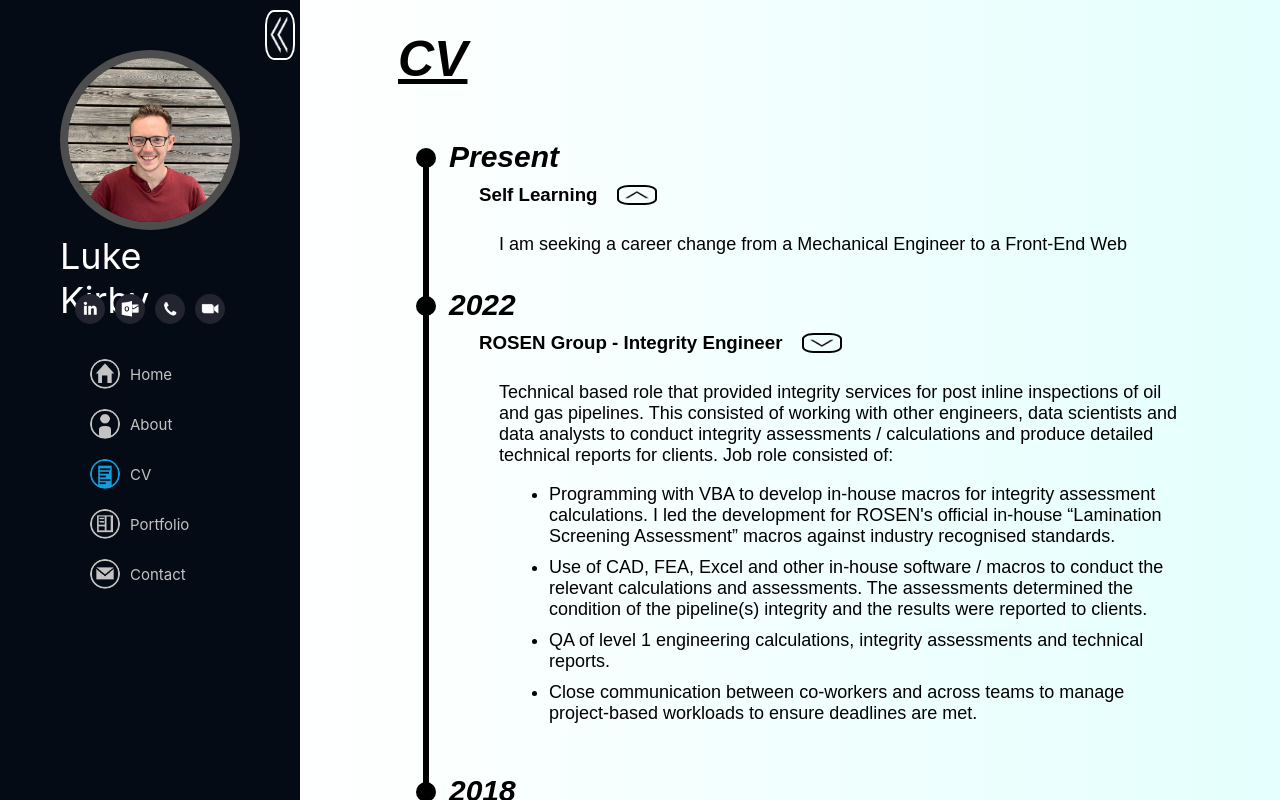
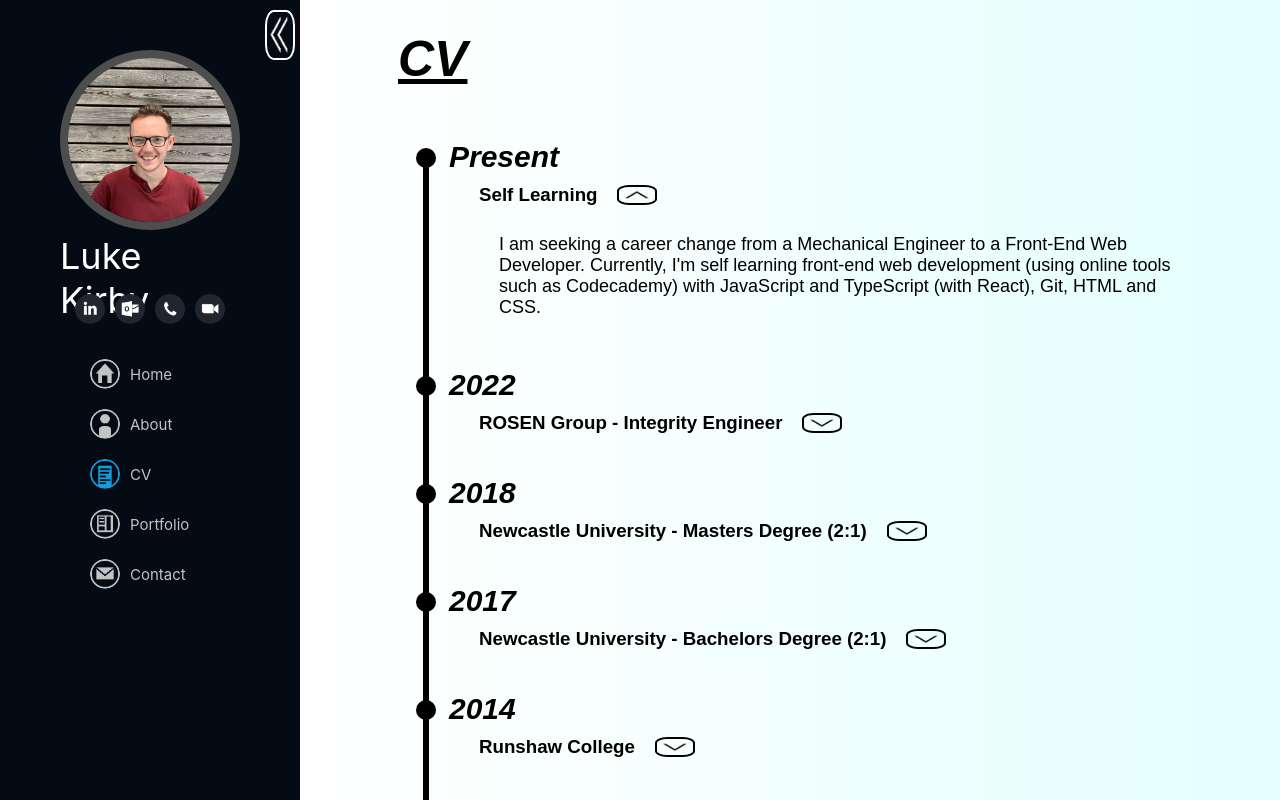
Before and after one commit to Luke-Kirby/Luke-Kirby-Portfolio, a React (Create React App) app: page /cv in a window 1280 px wide. Both pictures are taken after a click on the button 637 px from the left and 195 px from the top of the page. Built offline with nearby package versions, Linux system fonts and the light colour scheme.

Commit message:
contact page

```diff
--- a/public/index.html
+++ b/public/index.html
@@ -24,7 +24,7 @@
       work correctly both with client-side routing and a non-root public URL.
       Learn how to configure a non-root public URL by running `npm run build`.
     -->
-    <title>React App</title>
+    <title>Luke Kirby</title>
   </head>
   <body>
     <noscript>You need to enable JavaScript to run this app.</noscript>
--- /dev/null
+++ b/src/components/Cv/ExpandContainer/getTransitionTimeMs.ts
@@ -0,0 +1,5 @@
+export default function getTransitionTimeMs(heightTransition: string): number {
+  const m = /(\d+(?:\.\d+)?|\.\d+)(m?s)\b/i.exec(heightTransition);
+  if (!m) throw new Error("Could not parse time from transition value");
+  return Number(m[1]) * (m[2].length === 1 ? 1000 : 1);
+}
--- /dev/null
+++ b/src/components/Cv/ExpandContainer/index.tsx
@@ -0,0 +1,212 @@
+import * as React from "react";
+import PropTypes from "prop-types";
+
+import getTransitionTimeMs from "./getTransitionTimeMs";
+
+export type Props = {
+  children?: any;
+  expanded: boolean;
+  onChangeEnd?: any;
+  collapsedHeight: string;
+  heightTransition: string;
+  className: string;
+  allowOverflowWhenOpen: boolean;
+  eagerRender: boolean;
+};
+type State = {
+  renderInner: boolean;
+  closing: boolean;
+  fullyClosed: boolean;
+  height: string;
+};
+
+export default class SmoothCollapse extends React.Component<Props, State> {
+  _removeTransitionEndListener = () => {};
+  _main = React.createRef<HTMLDivElement>();
+  _inner = React.createRef<HTMLDivElement>();
+  static propTypes = {
+    expanded: PropTypes.bool.isRequired,
+    onChangeEnd: PropTypes.func,
+    collapsedHeight: PropTypes.string,
+    heightTransition: PropTypes.string,
+    className: PropTypes.string,
+    allowOverflowWhenOpen: PropTypes.bool,
+    eagerRender: PropTypes.bool,
+  };
+  static defaultProps = {
+    collapsedHeight: "0",
+    heightTransition: "1s ease",
+    className: "",
+    allowOverflowWhenOpen: false,
+    eagerRender: false,
+  };
+
+  constructor(props: Props) {
+    super(props);
+    this.state = {
+      renderInner: props.expanded || SmoothCollapse._visibleWhenClosed(props),
+      closing: false,
+      fullyClosed: !props.expanded,
+      height: props.expanded ? "auto" : props.collapsedHeight,
+    };
+  }
+
+  static _visibleWhenClosed(props: Props) {
+    return props.eagerRender || parseFloat(props.collapsedHeight) !== 0;
+  }
+
+  componentWillUnmount() {
+    this._removeTransitionEndListener();
+  }
+
+  static getDerivedStateFromProps(props: Props, state: State) {
+    if (props.expanded && (state.closing || state.fullyClosed)) {
+      return {
+        closing: false,
+        fullyClosed: false,
+        renderInner: true,
+      };
+    } else if (
+      !props.expanded &&
+      (state.closing || state.fullyClosed) &&
+      state.height !== props.collapsedHeight
+    ) {
+      return {
+        height: props.collapsedHeight,
+        renderInner:
+          state.renderInner || SmoothCollapse._visibleWhenClosed(props),
+      };
+    }
+    return null;
+  }
+
+  _onNextTransitionEnd = (el: HTMLDivElement, callback: () => void) => {
+    this._removeTransitionEndListener();
+
+    const listener = () => {
+      this._removeTransitionEndListener();
+      callback();
+    };
+
+    let timeout: any;
+    this._removeTransitionEndListener = () => {
+      this._removeTransitionEndListener = () => {};
+      clearTimeout(timeout);
+      el.removeEventListener("transitionend", listener);
+    };
+
+    // Wait until the transitionend event, or until a timer goes off in
+    // case the event doesn't fire because the browser doesn't support it
+    // or the element is hidden before it happens. The timer is a little
+    // longer than the transition is supposed to take to make sure we don't
+    // cut the animation early while it's still going if the browser is
+    // running it just a little slow.
+    el.addEventListener("transitionend", listener);
+    const ms = getTransitionTimeMs(this.props.heightTransition) * 1.1 + 500;
+    timeout = setTimeout(listener, ms);
+  };
+
+  componentDidUpdate(prevProps: Props, prevState: State) {
+    if (!prevProps.expanded && this.props.expanded) {
+      this._removeTransitionEndListener();
+
+      const mainEl = this._main.current;
+      const innerEl = this._inner.current;
+      if (!mainEl || !innerEl) throw new Error("Should not happen");
+
+      // Set the collapser to the target height instead of auto so that it
+      // animates correctly. Then switch it to 'auto' after the animation so
+      // that it flows correctly if the page is resized.
+      const targetHeight = `${innerEl.clientHeight}px`;
+      this.setState({
+        height: targetHeight,
+      });
+
+      this._onNextTransitionEnd(mainEl, () => {
+        this.setState(
+          {
+            height: "auto",
+          },
+          () => {
+            if (this.props.onChangeEnd) {
+              this.props.onChangeEnd();
+            }
+          }
+        );
+      });
+    } else if (prevProps.expanded && !this.props.expanded) {
+      this._removeTransitionEndListener();
+
+      if (!this._inner.current) throw new Error("Should not happen");
+      this.setState(
+        {
+          height: `${this._inner.current.clientHeight}px`,
+        },
+        () => {
+          const mainEl = this._main.current;
+          if (!mainEl) throw new Error("Should not happen");
+
+          //mainEl.clientHeight; // force the page layout
+          this.setState({
+            height: this.props.collapsedHeight,
+            closing: true,
+          });
+
+          this._onNextTransitionEnd(mainEl, () => {
+            this.setState({
+              closing: false,
+              fullyClosed: true,
+            });
+            if (this.props.onChangeEnd) {
+              this.props.onChangeEnd();
+            }
+          });
+        }
+      );
+    }
+  }
+
+  render() {
+    const visibleWhenClosed: any = SmoothCollapse._visibleWhenClosed(
+      this.props
+    );
+    const {
+      allowOverflowWhenOpen,
+      children,
+      collapsedHeight,
+      eagerRender,
+      expanded,
+      heightTransition,
+      onChangeEnd,
+      ...props
+    } = this.props;
+    const { height, fullyClosed, renderInner } = this.state;
+    const innerEl = renderInner ? (
+      <div
+        ref={this._inner}
+        style={{
+          overflow:
+            allowOverflowWhenOpen && height === "auto" ? "visible" : "hidden",
+        }}
+      >
+        {children}
+      </div>
+    ) : null;
+
+    return (
+      <div
+        {...props}
+        ref={this._main}
+        style={{
+          height,
+          overflow:
+            allowOverflowWhenOpen && height === "auto" ? "visible" : "hidden",
+          display: fullyClosed && !visibleWhenClosed ? "none" : "",
+          transition: `height ${heightTransition}`,
+        }}
+      >
+        {innerEl}
+      </div>
+    );
+  }
+}
--- a/src/view/About.tsx
+++ b/src/view/About.tsx
@@ -49,7 +49,7 @@ function About() {
         </h2>
         <SkillIcon items={skillItems} />
       </div>
-      <div style={{ marginTop: "50px" }} className="about">
+      {/* <div style={{ marginTop: "50px" }} className="about">
         <h2>
           <em>
             <u>Hobbies</u>
@@ -58,7 +58,7 @@ function About() {
         <div className="images-container">
           <DynamicPicture items={PictureItems} />
         </div>
-      </div>
+      </div> */}
     </div>
   );
 }
--- a/src/view/Contact.tsx
+++ b/src/view/Contact.tsx
@@ -13,7 +13,7 @@ const items = [
     icon: "bigMail",
     path: "mailto:lbkirby96@hotmail.com",
   },
-  { label: "07719155448", icon: "mobile", path: "" },
+  { label: "07719 155 448", icon: "mobile", path: "" },
 ];
 
 function Contact() {
--- a/src/view/Cv.tsx
+++ b/src/view/Cv.tsx
@@ -2,6 +2,7 @@ import React, { useState } from "react";
 import "./Cv.scss";
 import classnames from "classnames";
 import BulletPoint from "../components/Cv/BulletPoint";
+import SmoothCollapse from "../components/Cv/ExpandContainer";
 
 // function AssignButton(section: string) {
 //   return;
@@ -88,7 +89,8 @@ function Cv() {
               expand={DropButtonSelf}
             />
             {DropButtonSelf ? null : null}
-            <div style={{ height: Selfheight }} className="block-text">
+            <div className="block-text">
+              <SmoothCollapse expanded={DropButtonSelf}>
                 <p
                   style={
                     {
@@ -100,10 +102,12 @@ function Cv() {
                   }
                 >
                   I am seeking a career change from a Mechanical Engineer to a
-                Front-End Web Developer. Currently, I'm self learning front-end
-                web development (using online tools such as Codecademy) with
-                JavaScript and TypeScript (with React), Git, HTML and CSS.
+                  Front-End Web Developer. Currently, I'm self learning
+                  front-end web development (using online tools such as
+                  Codecademy) with JavaScript and TypeScript (with React), Git,
+                  HTML and CSS.
                 </p>
+              </SmoothCollapse>
             </div>
 
             <BulletPoint
@@ -113,35 +117,38 @@ function Cv() {
               expand={DropButtonRosen}
             />
             <div className="block-text">
+              <SmoothCollapse expanded={DropButtonRosen}>
                 <p>
                   Technical based role that provided integrity services for post
                   inline inspections of oil and gas pipelines. This consisted of
-                working with other engineers, data scientists and data analysts
-                to conduct integrity assessments / calculations and produce
-                detailed technical reports for clients. Job role consisted of:
+                  working with other engineers, data scientists and data
+                  analysts to conduct integrity assessments / calculations and
+                  produce detailed technical reports for clients. Job role
+                  consisted of:
                 </p>
                 <ul>
                   <li>
-                  Programming with VBA to develop in-house macros for integrity
-                  assessment calculations. I led the development for ROSEN's
-                  official in-house “Lamination Screening Assessment” macros
-                  against industry recognised standards.
+                    Programming with VBA to develop in-house macros for
+                    integrity assessment calculations. I led the development for
+                    ROSEN's official in-house “Lamination Screening Assessment”
+                    macros against industry recognised standards.
                   </li>
                   <li>
-                  Use of CAD, FEA, Excel and other in-house software / macros to
-                  conduct the relevant calculations and assessments. The
+                    Use of CAD, FEA, Excel and other in-house software / macros
+                    to conduct the relevant calculations and assessments. The
                     assessments determined the condition of the pipeline(s)
                     integrity and the results were reported to clients.
                   </li>
                   <li>
-                  QA of level 1 engineering calculations, integrity assessments
-                  and technical reports.
+                    QA of level 1 engineering calculations, integrity
+                    assessments and technical reports.
                   </li>
                   <li>
                     Close communication between co-workers and across teams to
                     manage project-based workloads to ensure deadlines are met.
                   </li>
                 </ul>
+              </SmoothCollapse>
             </div>
             <BulletPoint
               time="2018"
@@ -150,6 +157,7 @@ function Cv() {
               expand={DropButtonMasters}
             />
             <div className="block-text">
+              <SmoothCollapse expanded={DropButtonMasters}>
                 <p style={{ marginLeft: "20px" }}>
                   Mechanical Design and Manufacturing Engineering (MEng).
                 </p>
@@ -157,7 +165,9 @@ function Cv() {
                   <b>Modules:</b>
                 </p>
                 <ul>
-                <li>Computational Modelling (including MATLAB, CAD and FEA)</li>
+                  <li>
+                    Computational Modelling (including MATLAB, CAD and FEA)
+                  </li>
                   <li>Robotics</li>
                   <li>Material Degredation and Component Life</li>
                   <li>Design for Mechanical Power Transmissions</li>
@@ -175,12 +185,14 @@ function Cv() {
                   working with a team to analyse the 3D printing powder the
                   company uses and produce methods such that the powder quality
                   can be determined. This was predominantly a research and
-                experiment-based project that involved using imaging, mechanical
-                and thermal inspection methods within the university's
-                laboratories. Other companies I have visited or completed
-                projects for as a part of work experience modules include
-                Caterpillar, British Engines, Siemens and PDL Solutions.
+                  experiment-based project that involved using imaging,
+                  mechanical and thermal inspection methods within the
+                  university's laboratories. Other companies I have visited or
+                  completed projects for as a part of work experience modules
+                  include Caterpillar, British Engines, Siemens and PDL
+                  Solutions.
                 </p>
+              </SmoothCollapse>
             </div>
             <BulletPoint
               time="2017"
@@ -189,6 +201,7 @@ function Cv() {
               expand={DropButtonBachelors}
             />
             <div className="block-text">
+              <SmoothCollapse expanded={DropButtonBachelors}>
                 <p style={{ marginLeft: "20px" }}>
                   Mechanical Engineering (BEng).
                 </p>
@@ -196,7 +209,9 @@ function Cv() {
                   <b>Modules:</b>
                 </p>
                 <ul>
-                <li>Computational Modelling (including MATLAB, CAD and FEA)</li>
+                  <li>
+                    Computational Modelling (including MATLAB, CAD and FEA)
+                  </li>
                   <li>Engineering Mathematics and Statistical Data Analysis</li>
                   <li>Design and Manufacturing</li>
                   <li>Design for Industry</li>
@@ -213,13 +228,15 @@ function Cv() {
                   <b>Projects:</b>
                 </p>
                 <p style={{ marginLeft: "20px" }}>
-                I completed a project for the company DeepOcean, who operate in
-                the oil and gas sector. Working closely with this client, I have
-                produced many design-based deliverables for DeepOcean, such as
-                product designs, CAD / FEA models and drawings, costings,
-                operational storyboards, ship deck layout drawings, experimental
-                prototypes, risk assessment and hazard identification documents.
+                  I completed a project for the company DeepOcean, who operate
+                  in the oil and gas sector. Working closely with this client, I
+                  have produced many design-based deliverables for DeepOcean,
+                  such as product designs, CAD / FEA models and drawings,
+                  costings, operational storyboards, ship deck layout drawings,
+                  experimental prototypes, risk assessment and hazard
+                  identification documents.
                 </p>
+              </SmoothCollapse>
             </div>
             <BulletPoint
               time="2014"
@@ -228,6 +245,7 @@ function Cv() {
               expand={DropButtonRunshaw}
             />
             <div className="block-text">
+              <SmoothCollapse expanded={DropButtonRunshaw}>
                 <p>
                   <b>A-Levels:</b>
                 </p>
@@ -253,6 +271,7 @@ function Cv() {
                     Computing - <b>C</b>
                   </li>
                 </ul>
+              </SmoothCollapse>
             </div>
             <BulletPoint
               time="2012"
@@ -261,9 +280,11 @@ function Cv() {
               expand={DropButtonParklands}
             />
             <div className="block-text">
+              <SmoothCollapse expanded={DropButtonParklands}>
                 <p>
                   9 subjects including Maths and Physics: <b>A - C</b>
                 </p>
+              </SmoothCollapse>
             </div>
           </div>
         </div>
```
Lines whose indentation alone changed are shown as unchanged.
